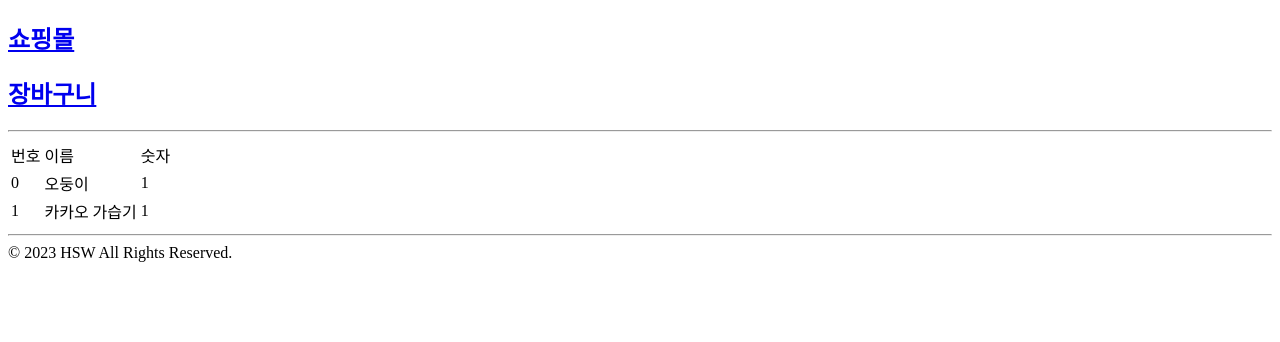
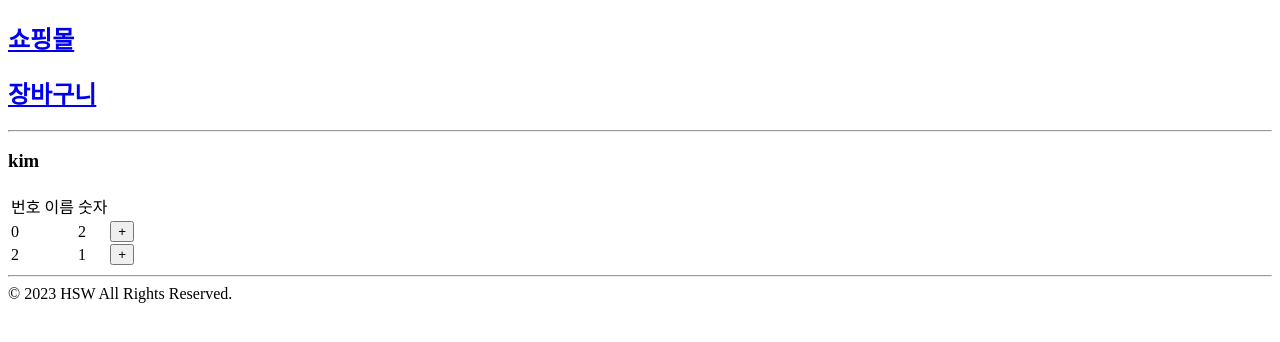
Before and after one commit to Hongaproject/React-CRUD-Shop, a React (Create React App) app: page /basket in a window 1280 px wide. Shown: the top 342 px of the page. Built offline with nearby package versions, Linux system fonts and the light colour scheme.

Commit message:
createSlice부분 reducers테스트 중

```diff
--- a/src/Test/Basket.jsx
+++ b/src/Test/Basket.jsx
@@ -1,15 +1,21 @@
-import { useSelector } from "react-redux";
+import { useDispatch, useSelector } from "react-redux";
+import { changeCount } from "../app/store";
 
 function Basket () {
 
-    let basket = useSelector((state)=> state)
+    let basket = useSelector((state)=> state);
     // initialState로 지정해준 state들을 꺼내온다.
     // reducer설정을 product: 로 해줘서 product를 가져와야지 내용이 나온다.
 
+    // basket.product는 store.js에 있는 products부분 내용을 가져온다.
+
     console.log(basket);
+
+    let dispatch = useDispatch();
 
     return(
         <div>
+            <h3>{basket.user.name}</h3>
             <table>
                 <thead>
                     <tr>
@@ -19,7 +25,7 @@ function Basket () {
                     </tr>
                 </thead>
                 <tbody>
-                    <tr>
+                    {/* <tr>
                         <td>{basket.product[0].id}</td>
                         <td>{basket.product[0].title}</td>
                         <td>{basket.product[0].count}</td>
@@ -28,7 +34,20 @@ function Basket () {
                         <td>{basket.product[1].id}</td>
                         <td>{basket.product[1].title}</td>
                         <td>{basket.product[1].count}</td>
-                    </tr>
+                    </tr> */}
+                    {
+                        basket.cart.map((item, index) => (
+                            <tr key={index}>
+                                <td>{item.id}</td>
+                                <td>{item.title}</td>
+                                <td>{item.count}</td>
+                                <button onClick={() => {
+                                    dispatch(changeCount(item.id))
+                                }}>+</button>
+
+                            </tr>
+                        ))
+                    }
                 </tbody>
             </table>
         </div>
--- a/src/app/store.js
+++ b/src/app/store.js
@@ -2,23 +2,65 @@ import { configureStore, createSlice } from '@reduxjs/toolkit'
 
 // redux를 사용해서 state를 전부 보관함
 
-let products = createSlice({ // data부분에 있는 부분을 가져와서 사용함.
-  name : 'product',
-  initialState : [{ // 초기 state 할당
-    id : 0,
-    title : '오둥이',
-    count : 1
+// let products = createSlice({ // data부분에 있는 부분을 가져와서 사용함.
+//   name : 'product',
+//   initialState : [{ // 초기 state 할당
+//     id : 0,
+//     title : '오둥이',
+//     count : 1
+//     },
+//     {
+//     id : 1,
+//     title : '카카오 가습기',
+//     count : 1
+//     }
+//   ]
+// })
+
+// let product = createSlice({ // action type, action 생성 함수, reducer까지 한번에 작성이 가능하다.
+//   name : 'product', // reducer 이름을 지정해줌
+//   initialState : [ // 초기상태이며 state 할당
+//   ], // initialState에 있는 내용을 함수와 state와 action을 사용합니다.
+//   reducers: {
+//     addCount(state, action) {
+//       let nums = state.findIndex( a => a.id === action.payload);
+//       state[nums].count++;
+//     },
+//     minusCount(state, action) {
+//       let nums = state.findIndex( a => a.id === action.payload);
+//       if (state[nums].count > 1)  state[nums].count--;
+//     },
+//     deleteCount(state, action) {
+//       action.payload.remove();
+//     },
+//   },
+// });
+
+const user = createSlice({
+  name: "user",
+  initialState: { name: "kim", age: 21 },
+});
+
+const cart = createSlice({
+  name: "cart",
+  initialState: [
+    { id: 0, name: "White and Black", count: 2 },
+    { id: 2, name: "Grey Yordan", count: 1 },
+  ],
+  reducers: {
+    changeCount(state, action) {
+      const i = state.findIndex((product) => product.id === action.payload);
+      state[i].count += 1;
     },
-    {
-    id : 1,
-    title : '카카오 가습기',
-    count : 1
-    }
-  ]
-})
+  },
+});
+
+export const { changeCount } = cart.actions;
 
 export default configureStore({
   reducer: {
-    product: products.reducer // product부분이 사용하는 파일 부분서 불러지는 부분
+    // product: product.reducer // product부분이 사용하는 파일 부분서 불러지는 부분
+    user: user.reducer,
+    cart: cart.reducer,
   }
 })
```
